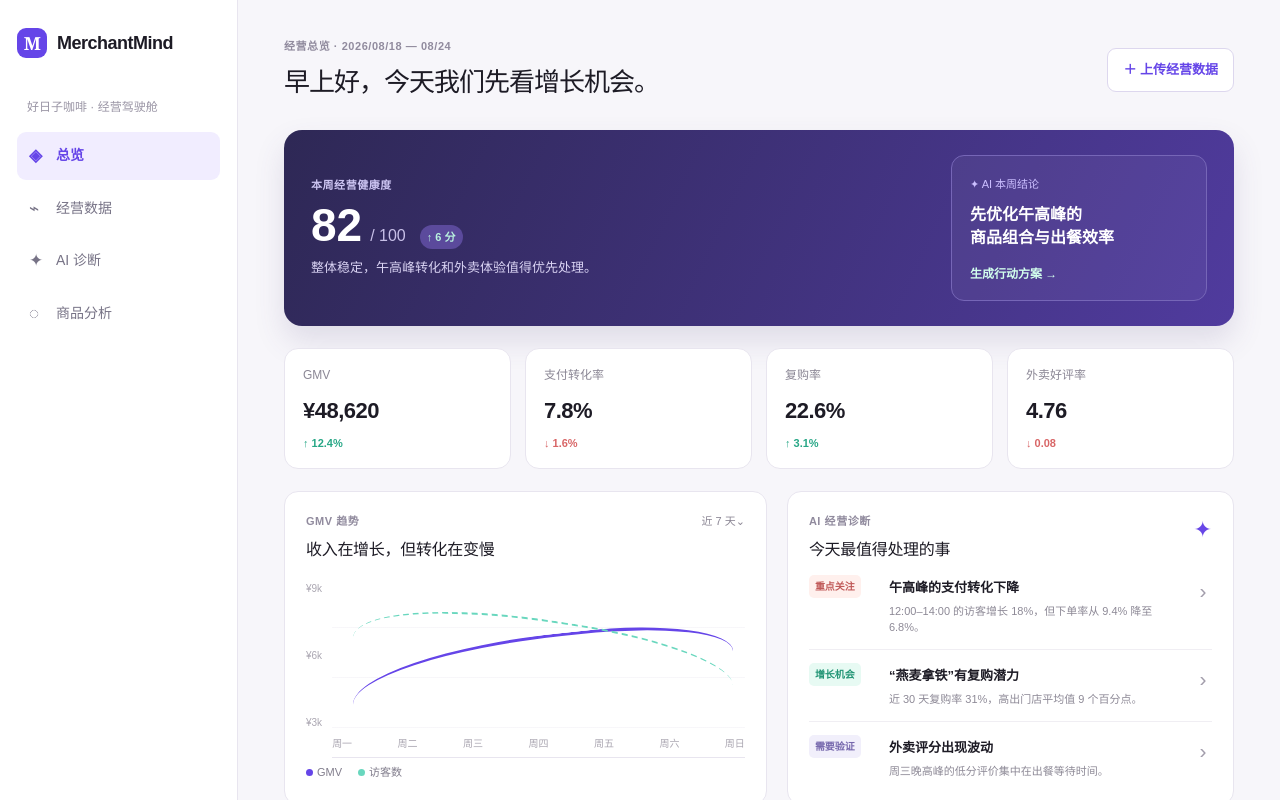
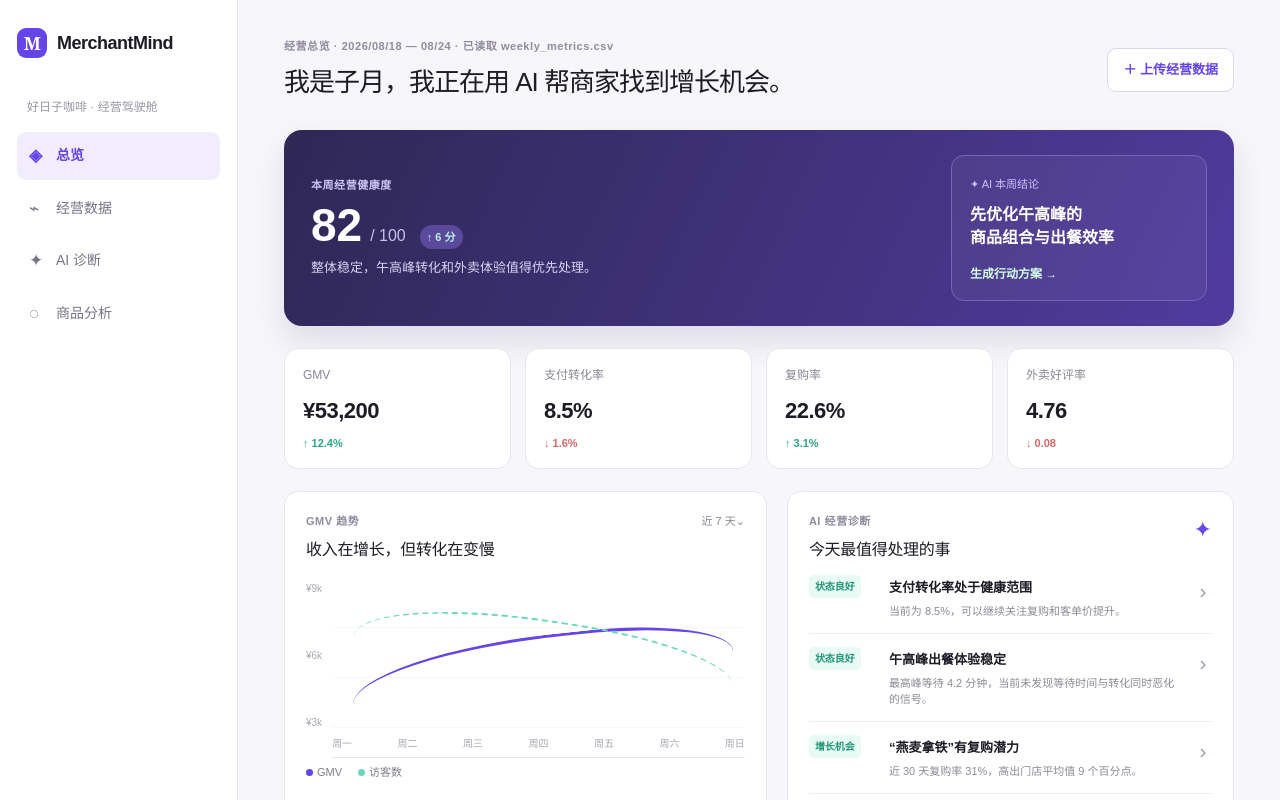
Before and after one commit to Zuziro1225/merchantmind-ai-growth-assistant, a Next.js app: page / in a window 1280 px wide. Shown: the top 800 px of the page. Built offline with nearby package versions, Linux system fonts and the light colour scheme.

Commit message:
feat: add CSV data and diagnosis rules

```diff
--- a/app/page.tsx
+++ b/app/page.tsx
@@ -1,16 +1,92 @@
 'use client';
 
-import { useState } from 'react';
+import { useEffect, useState } from 'react';
+
+const initialMetrics = {
+  gmv: '¥48,620',
+  conversionRate: '7.8%',
+  repeatPurchaseRate: '22.6%',
+  deliveryRating: '4.76',
+};
 
 const insights = [
-  { level: '重点关注', title: '午高峰的支付转化下降', detail: '12:00–14:00 的访客增长 18%，但下单率从 9.4% 降至 6.8%。', tone: 'alert' },
   { level: '增长机会', title: '“燕麦拿铁”有复购潜力', detail: '近 30 天复购率 31%，高出门店平均值 9 个百分点。', tone: 'good' },
   { level: '需要验证', title: '外卖评分出现波动', detail: '周三晚高峰的低分评价集中在出餐等待时间。', tone: 'neutral' },
 ];
 
+function getConversionInsight(conversionRate: number) {
+  if (conversionRate < 0.08) {
+    return {
+      level: '重点关注',
+      title: '支付转化率低于健康线',
+      detail: `当前为 ${(conversionRate * 100).toFixed(1)}%，低于 8.0% 健康线。建议优先排查商品组合、价格与高峰期出餐体验。`,
+      tone: 'alert',
+    };
+  }
+  return {
+    level: '状态良好',
+    title: '支付转化率处于健康范围',
+    detail: `当前为 ${(conversionRate * 100).toFixed(1)}%，可以继续关注复购和客单价提升。`,
+    tone: 'good',
+  };
+}
+
+function getPeakHourInsight(waitMinutes: number, conversionRate: number) {
+  if (waitMinutes >= 8 && conversionRate < 0.08) {
+    return {
+      level: '重点关注',
+      title: '午高峰出餐可能拖慢转化',
+      detail: `最高峰等待 ${waitMinutes.toFixed(1)} 分钟、转化率 ${(conversionRate * 100).toFixed(1)}%。建议增加备料或推出更快出品的套餐。`,
+      tone: 'alert',
+    };
+  }
+  return {
+    level: '状态良好',
+    title: '午高峰出餐体验稳定',
+    detail: `最高峰等待 ${waitMinutes.toFixed(1)} 分钟，当前未发现等待时间与转化同时恶化的信号。`,
+    tone: 'good',
+  };
+}
+
 export default function Home() {
   const [tab, setTab] = useState('总览');
   const [report, setReport] = useState(false);
+  const [metrics, setMetrics] = useState(initialMetrics);
+  const [dataSource, setDataSource] = useState('正在读取 CSV 数据…');
+  const [peakHourInsight, setPeakHourInsight] = useState({ level: '分析中', title: '正在读取午高峰数据', detail: '稍后将根据等待时间与转化率完成诊断。', tone: 'neutral' });
+  const conversionRate = Number(metrics.conversionRate.replace('%', '')) / 100;
+  const diagnosisInsights = [getConversionInsight(conversionRate), peakHourInsight, ...insights];
+
+  useEffect(() => {
+    fetch('/data/weekly_metrics.csv')
+      .then((response) => response.text())
+      .then((csv) => {
+        const [headerLine, valueLine] = csv.trim().split('\n');
+        const headers = headerLine.split(',');
+        const values = valueLine.split(',');
+        const record = Object.fromEntries(headers.map((header, index) => [header, values[index]]));
+        setMetrics({
+          gmv: `¥${Number(record.gmv).toLocaleString('zh-CN')}`,
+          conversionRate: `${(Number(record.payment_conversion_rate) * 100).toFixed(1)}%`,
+          repeatPurchaseRate: `${(Number(record.repeat_purchase_rate) * 100).toFixed(1)}%`,
+          deliveryRating: Number(record.delivery_rating).toFixed(2),
+        });
+        setDataSource('已读取 weekly_metrics.csv');
+      })
+      .catch(() => setDataSource('暂时使用演示数据'));
+  }, []);
+
+  useEffect(() => {
+    fetch('/data/hourly_funnel.csv')
+      .then((response) => response.text())
+      .then((csv) => {
+        const [headerLine, ...valueLines] = csv.trim().split('\n');
+        const headers = headerLine.split(',');
+        const rows = valueLines.map((line) => Object.fromEntries(headers.map((header, index) => [header, line.split(',')[index]])));
+        const peakHour = rows.sort((a, b) => Number(b.visitors) - Number(a.visitors))[0];
+        setPeakHourInsight(getPeakHourInsight(Number(peakHour.avg_wait_minutes), Number(peakHour.payment_conversion_rate)));
+      });
+  }, []);
   return <main className="app-shell">
     <aside className="sidebar">
       <div className="brand"><span className="brand-mark">M</span><span>MerchantMind</span></div>
@@ -19,13 +95,13 @@ export default function Home() {
       <div className="sidebar-footer"><span className="avatar">张</span><div><strong>子月的作品集</strong><small>演示模式</small></div></div>
     </aside>
     <section className="content">
-      <header className="topbar"><div><p className="eyebrow">经营总览 · 2026/08/18 — 08/24</p><h1>早上好，今天我们先看增长机会。</h1></div><button className="upload">＋ 上传经营数据</button></header>
+      <header className="topbar"><div><p className="eyebrow">经营总览 · 2026/08/18 — 08/24 · {dataSource}</p><h1>我是子月，我正在用 AI 帮商家找到增长机会。</h1></div><button className="upload">＋ 上传经营数据</button></header>
       <section className="hero-card"><div><p className="eyebrow light">本周经营健康度</p><div className="score-row"><strong>82</strong><span>/ 100</span><b>↑ 6 分</b></div><p>整体稳定，午高峰转化和外卖体验值得优先处理。</p></div><div className="hero-action"><span>✦ AI 本周结论</span><strong>先优化午高峰的<br/>商品组合与出餐效率</strong><button onClick={() => setReport(!report)}>{report ? '已生成行动方案' : '生成行动方案 →'}</button></div></section>
       {report && <section className="report"><strong>已为你生成 3 项优先动作：</strong> ① 午高峰推出「拿铁 + 可颂」套餐；② 预制高频原料，缩短出餐；③ 回访本周低分外卖订单。</section>}
-      <section className="metrics" aria-label="核心指标"><Metric label="GMV" value="¥48,620" change="↑ 12.4%"/><Metric label="支付转化率" value="7.8%" change="↓ 1.6%" down/><Metric label="复购率" value="22.6%" change="↑ 3.1%"/><Metric label="外卖好评率" value="4.76" change="↓ 0.08" down/></section>
+      <section className="metrics" aria-label="核心指标"><Metric label="GMV" value={metrics.gmv} change="↑ 12.4%" /><Metric label="支付转化率" value={metrics.conversionRate} change="↓ 1.6%" down/><Metric label="复购率" value={metrics.repeatPurchaseRate} change="↑ 3.1%"/><Metric label="外卖好评率" value={metrics.deliveryRating} change="↓ 0.08" down/></section>
       <section className="grid-section">
         <article className="panel trend"><div className="panel-head"><div><p className="eyebrow">GMV 趋势</p><h2>收入在增长，但转化在变慢</h2></div><span className="period">近 7 天⌄</span></div><div className="chart"><div className="axis"><span>¥9k</span><span>¥6k</span><span>¥3k</span></div><div className="chart-area"><div className="line line-main"/><div className="line line-dash"/><div className="days"><span>周一</span><span>周二</span><span>周三</span><span>周四</span><span>周五</span><span>周六</span><span>周日</span></div></div></div><div className="legend"><span><i className="dot purple"/>GMV</span><span><i className="dot mint"/>访客数</span></div></article>
-        <article className="panel diagnosis"><div className="panel-head"><div><p className="eyebrow">AI 经营诊断</p><h2>今天最值得处理的事</h2></div><span className="spark">✦</span></div>{insights.map((x) => <div className={`insight ${x.tone}`} key={x.title}><span>{x.level}</span><div><strong>{x.title}</strong><p>{x.detail}</p></div><button aria-label={`查看${x.title}`}>›</button></div>)}</article>
+        <article className="panel diagnosis"><div className="panel-head"><div><p className="eyebrow">AI 经营诊断</p><h2>今天最值得处理的事</h2></div><span className="spark">✦</span></div>{diagnosisInsights.map((x) => <div className={`insight ${x.tone}`} key={x.title}><span>{x.level}</span><div><strong>{x.title}</strong><p>{x.detail}</p></div><button aria-label={`查看${x.title}`}>›</button></div>)}</article>
       </section>
       <section className="panel ask"><div><p className="eyebrow">问问你的 AI 运营助手</p><h2>“为什么这周 GMV 增长了，转化率却下降？”</h2></div><button>开始分析 <span>→</span></button></section>
     </section>
--- /dev/null
+++ b/data/DATA_DICTIONARY.md
@@ -0,0 +1,17 @@
+# 数据字典：第一版只需要这些数据
+
+| 字段 | 人话解释 | 用途 |
+| --- | --- | --- |
+| `gmv` | 成交总金额 | 判断生意规模和变化 |
+| `visitors` | 进店/进入页面的人数 | 判断流量是否变化 |
+| `paying_customers` | 最终下单的人数 | 判断成交规模 |
+| `payment_conversion_rate` | 下单人数 ÷ 访客人数 | 判断流量有没有变成订单 |
+| `repeat_purchase_rate` | 再次购买的顾客占比 | 判断顾客是否愿意回来 |
+| `delivery_rating` | 外卖平均评分 | 判断服务体验 |
+| `avg_wait_minutes` | 平均等待分钟数 | 用来解释差评、转化下降等问题 |
+
+## 我们的第一条“经营逻辑”
+
+如果午高峰的访客数增加，但支付转化率明显下降，同时平均等待时间变长，那么优先判断为：高峰期出餐能力不足，导致顾客流失。
+
+这不是 AI 凭空猜的结论，而是“数据事实 + 业务规则 + AI 解释”的组合。这正是项目未来最值得在面试中讲清楚的部分。
```
Also changed, not shown: data/hourly_funnel.csv (added), data/weekly_metrics.csv (added), public/data/hourly_funnel.csv (added), public/data/weekly_metrics.csv (added), 1 other file (tests, documents, lock files or other folders).
